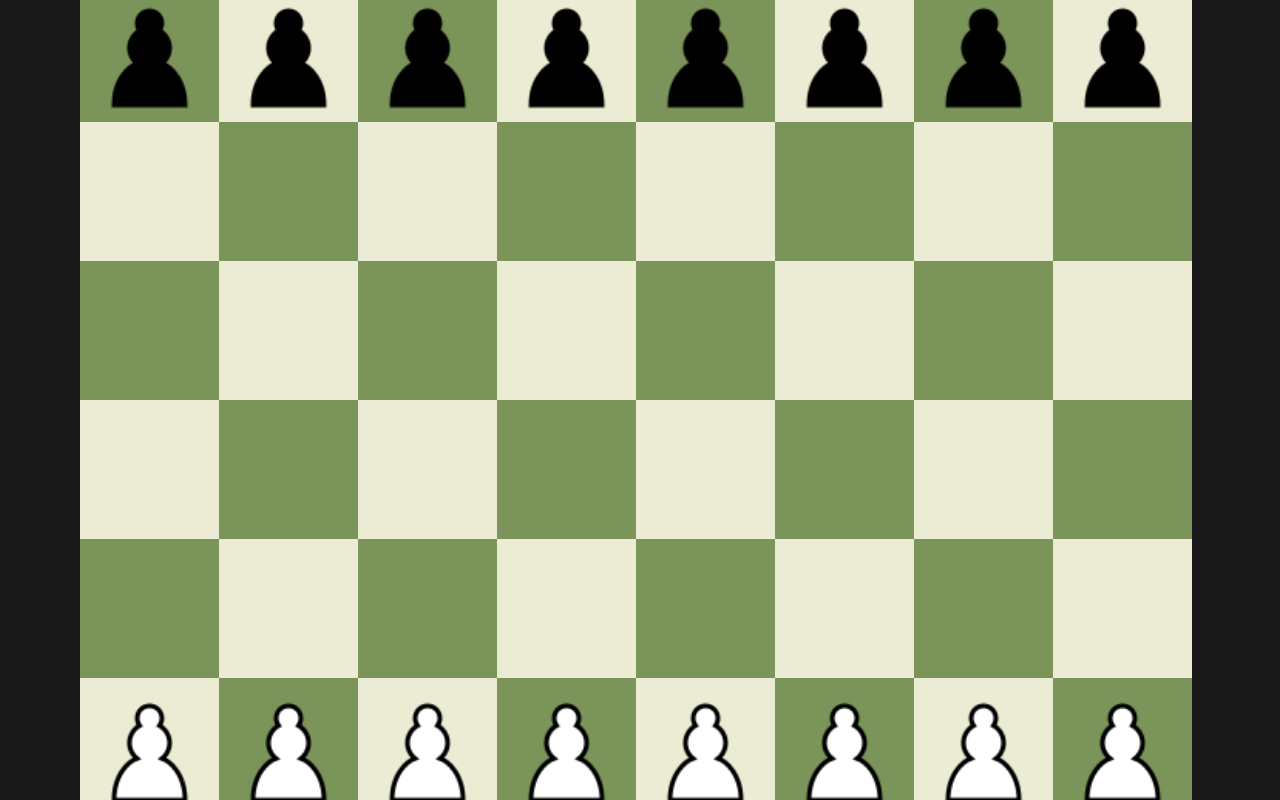
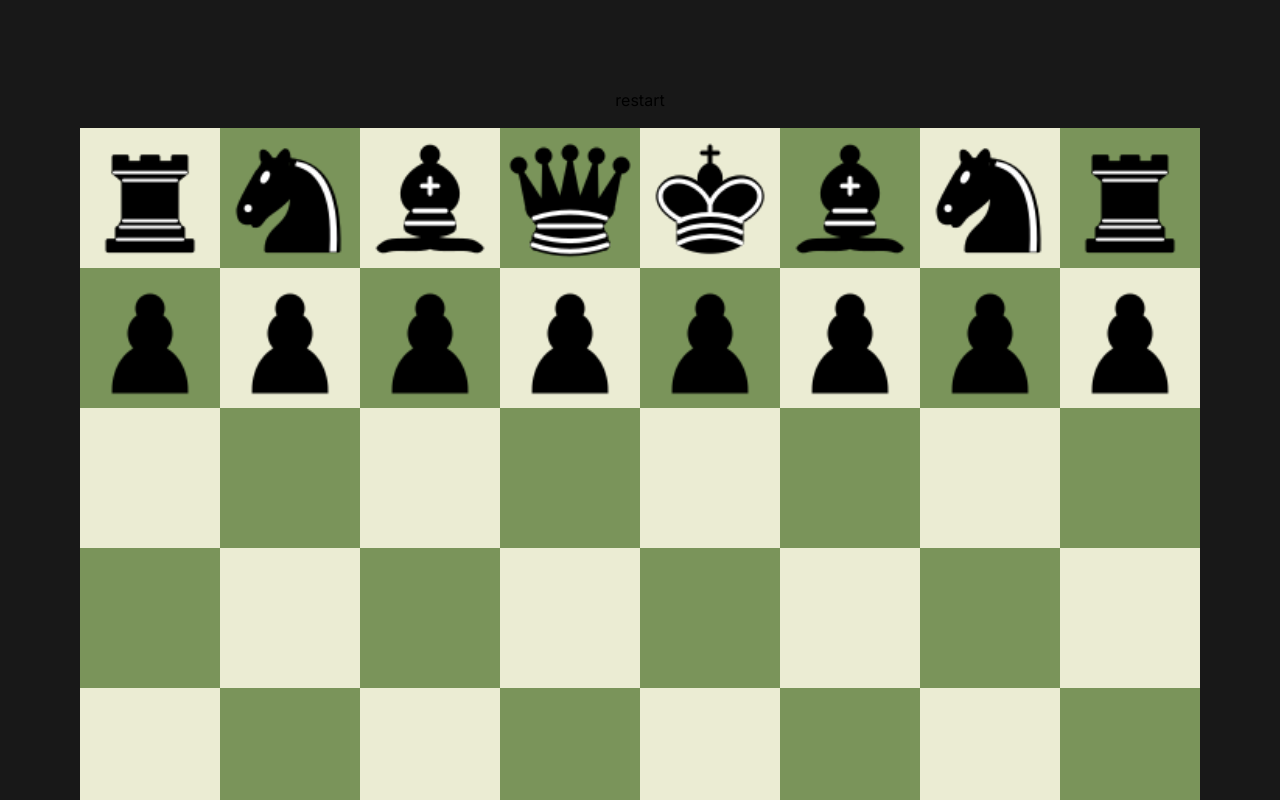
Before and after one commit to mitchly9/chess-bot, a Next.js app: page / in a window 1280 px wide. Shown: the top 800 px of the page. Built offline with nearby package versions, Linux system fonts and the light colour scheme.

Commit message:
Finished restart button, and fixed enpassent bug, and made the move list look better

```diff
--- a/src/app/components/Board.js
+++ b/src/app/components/Board.js
@@ -104,6 +104,86 @@ export default function Board({ moves, setMoves }) {
   const [blackQueenRookMoved, setBlackQueenRookMoved] = useState(false);
   const [blackKingRookMoved, setBlackKingRookMoved] = useState(false);
 
+  function restartGame() {
+    setWhiteKingMoved(false);
+    setWhiteQueenRookMoved(false);
+    setWhiteKingRookMoved(false);
+
+    setBlackKingMoved(false);
+    setBlackQueenRookMoved(false);
+    setBlackKingRookMoved(false);
+
+    setSelectedTile("");
+    setTurn(1);
+    setMoves([]);
+
+    setBoardState({
+      18: "r",
+      28: "n",
+      38: "b",
+      48: "q",
+      58: "k",
+      68: "b",
+      78: "n",
+      88: "r",
+      17: "p",
+      27: "p",
+      37: "p",
+      47: "p",
+      57: "p",
+      67: "p",
+      77: "p",
+      87: "p",
+      16: "-",
+      26: "-",
+      36: "-",
+      46: "-",
+      56: "-",
+      66: "-",
+      76: "-",
+      86: "-",
+      15: "-",
+      25: "-",
+      35: "-",
+      45: "-",
+      55: "-",
+      65: "-",
+      75: "-",
+      85: "-",
+      14: "-",
+      24: "-",
+      34: "-",
+      44: "-",
+      54: "-",
+      64: "-",
+      74: "-",
+      84: "-",
+      13: "-",
+      23: "-",
+      33: "-",
+      43: "-",
+      53: "-",
+      63: "-",
+      73: "-",
+      83: "-",
+      12: "P",
+      22: "P",
+      32: "P",
+      42: "P",
+      52: "P",
+      62: "P",
+      72: "P",
+      82: "P",
+      11: "R",
+      21: "N",
+      31: "B",
+      41: "Q",
+      51: "K",
+      61: "B",
+      71: "N",
+      81: "R",
+    });
+  }
   // Upper case = white pieces
 
   function handleMove(tile) {
@@ -141,16 +221,16 @@ export default function Board({ moves, setMoves }) {
             );
             setMoves((moves) => [...moves, "0-0-0"]);
             break;
+          case "en":
+            setBoardState((boardState) => ({
+              ...boardState,
+              [tile[0] + parseInt(tile[1]) + 1]: "-",
+            }));
           case "Px":
           case "Rx":
           case "Nx":
           case "Bx":
           case "Qx":
-          case "en":
-            setBoardState((boardState) => ({
-              ...boardState,
-              [tile[0] + parseInt(tile[1]) + 1]: "-",
-            }));
           case "m":
             move(tile, setMoves);
             break;
@@ -249,16 +329,16 @@ export default function Board({ moves, setMoves }) {
             );
             setMoves((moves) => [...moves, "0-0-0"]);
             break;
+          case "EN":
+            setBoardState((boardState) => ({
+              ...boardState,
+              [tile[0] + parseInt(tile[1]) - 1]: "-",
+            }));
           case "px":
           case "rx":
           case "nx":
           case "bx":
           case "qx":
-          case "EN":
-            setBoardState((boardState) => ({
-              ...boardState,
-              [tile[0] + parseInt(tile[1]) - 1]: "-",
-            }));
           case "m":
             move(tile, setMoves);
             break;
@@ -432,6 +512,8 @@ export default function Board({ moves, setMoves }) {
         charMap[tile[0]] +
         tile.substring(1),
     ]);
+    console.log("moved");
+    console.log(boardState[selectedTile]);
     setBoardState((boardState) => ({
       ...boardState,
       [tile]: boardState[selectedTile],
@@ -443,7 +525,15 @@ export default function Board({ moves, setMoves }) {
   }
 
   return (
-    <div className="grid grid-rows-8 bg-black flex-grow max-h-[1150px] max-w-[1150px] aspect-square">
+    <div className="flex flex-col justify-center place-items-center">
+      <button
+        onClick={restartGame}
+        className="text-black mb-2 p-2 h-fit w-fit "
+      >
+        restart
+      </button>
+
+      <div className="grid grid-rows-8  flex-grow max-h-[1150px] max-w-[1150px] aspect-square">
         {/* <div className="text-white"> {selectedTile}</div> */}
         {board.map((row, rowIndex) => (
           <div key={rowIndex} className="grid grid-cols-8 w-full h-full">
@@ -458,6 +548,7 @@ export default function Board({ moves, setMoves }) {
                     : "bg-[#7A945A]"
                 }`}
               >
+                {/* <div> {boardState[tile]}</div> */}
                 {boardState[tile] === "k" ? (
                   <Image
                     src={"/pieceImages/blackKing.png"}
@@ -626,5 +717,6 @@ export default function Board({ moves, setMoves }) {
           </div>
         ))}
       </div>
+    </div>
   );
 }
--- a/src/app/page.js
+++ b/src/app/page.js
@@ -7,14 +7,14 @@ export default function Home() {
   const [moves, setMoves] = useState([]);
 
   return (
-    <main className="bg-[#181818] h-screen flex justify-center items-center p-20">
+    <main className="bg-[#181818] max-h-fit min-h-screen flex flex-col justify-center items-center p-20 ">
       <Board moves={moves} setMoves={setMoves} />
-      <div className="text-white h-fit pl-2 w-fit">
+      <div className="text-white max-h-[1150px] max-w-[1150px] flex flex-wrap justify-start items-start w-full overflow-auto">
         {moves.map((move, index) => {
           // Check if the current index is the start of a new row
           if (index % 2 === 0) {
             return (
-              <div key={index} className="flex space-x-4 mb-2">
+              <div key={index} className="flex space-x-1 ml-3">
                 <div> {Math.ceil(index / 2) + 1}. </div>
                 <div className="text-white">{moves[index]}</div>
                 {moves[index + 1] && (
@@ -23,7 +23,7 @@ export default function Home() {
               </div>
             );
           }
-          return null;
+          return <div key={index} className="flex space-x-1 ml-3"></div>;
         })}
       </div>
     </main>
```
Lines whose indentation alone changed are shown as unchanged.
